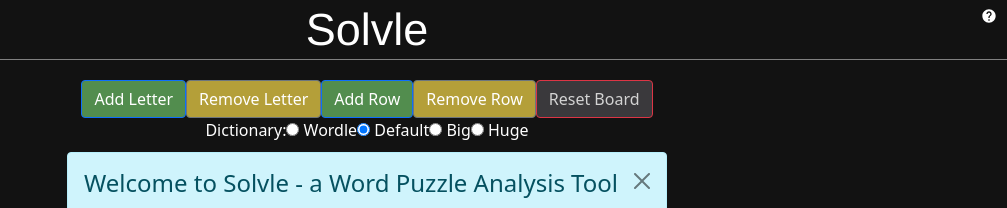
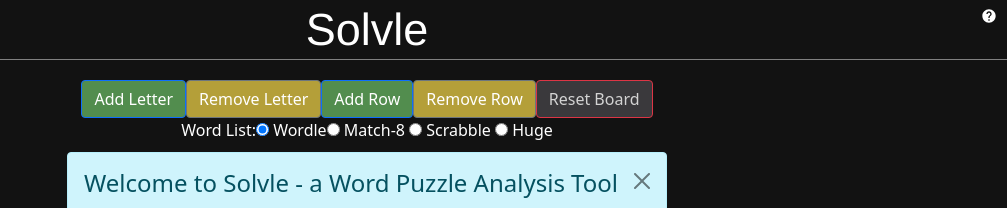
Before and after one commit to apritchard/solvle, a React (Create React App) app in the folder solvle-front/: page / in a window 1280 px wide. Shown: the top 208 px of the page, without its empty margins (273-1280 px from the left). Built offline with nearby package versions, Linux system fonts and the light colour scheme; no server answers.

Commit message:
Updated dictionary names and default

```diff
--- a/solvle-front/src/App.js
+++ b/solvle-front/src/App.js
@@ -77,7 +77,7 @@ function App() {
     const [knownLetters, setKnownLetters] = useState(initialKnownLetters(boardState.settings.wordLength));
     const [unsureLetters, setUnsureLetters] = useState(initialUnsureLetters(boardState.settings.wordLength));
     const [currentOptions, setCurrentOptions] = useState(initialOptions());
-    const [dictionary, setDictionary] = useState("default");
+    const [dictionary, setDictionary] = useState("wordle");
 
     const resetBoard = (rows, width) => {
         setBoardState(initialBoardState(rows, width));
--- a/solvle-front/src/components/Controls.js
+++ b/solvle-front/src/components/Controls.js
@@ -51,13 +51,13 @@ function Controls() {
             <Button title="decrease the number of guesses allowed" variant="secondary" onClick={decreaseAttempts}>Remove Row</Button>
             <Button title="clear all letters from the board" variant="danger" onClick={clickReset}>Reset Board</Button>
             <div onChange={toggleResetWords}>
-                Dictionary:
+                Word List:
                 <span title="2315 words: https://github.com/techtribeyt/Wordle/blob/main/wordle_answers.txt Only displays valid 5-letter wordle answers. Will use default dictionary for other word lengths.">
                     <input defaultChecked={dictionary === "wordle"} type="radio" value="wordle" name="dict" /> Wordle
                 </span>
-                <span title="108814 words: https://www.keithv.com/software/wlist/ match8 list"><input defaultChecked={dictionary === "default"} type="radio" value="default" name="dict" /> Default</span>
-                <span title="172820 words: https://github.com/dolph/dictionary/blob/master/enable1.txt"><input defaultChecked={dictionary === "big"} type="radio" value="big" name="dict" /> Big</span>
-                <span title="370103 words: https://github.com/dwyl/english-words/blob/master/words_alpha.txt"><input defaultChecked={dictionary === "huge"} type="radio" value="huge" name="dict" /> Huge</span>
+                <span title="108814 words: https://www.keithv.com/software/wlist/ match8 list"><input defaultChecked={dictionary === "default"} type="radio" value="default" name="dict" /> Match-8 </span>
+                <span title="172820 words: https://github.com/dolph/dictionary/blob/master/enable1.txt"><input defaultChecked={dictionary === "big"} type="radio" value="big" name="dict" /> Scrabble </span>
+                <span title="370103 words: https://github.com/dwyl/english-words/blob/master/words_alpha.txt"><input defaultChecked={dictionary === "huge"} type="radio" value="huge" name="dict" /> Huge </span>
             </div>
         </div>
     );
```
